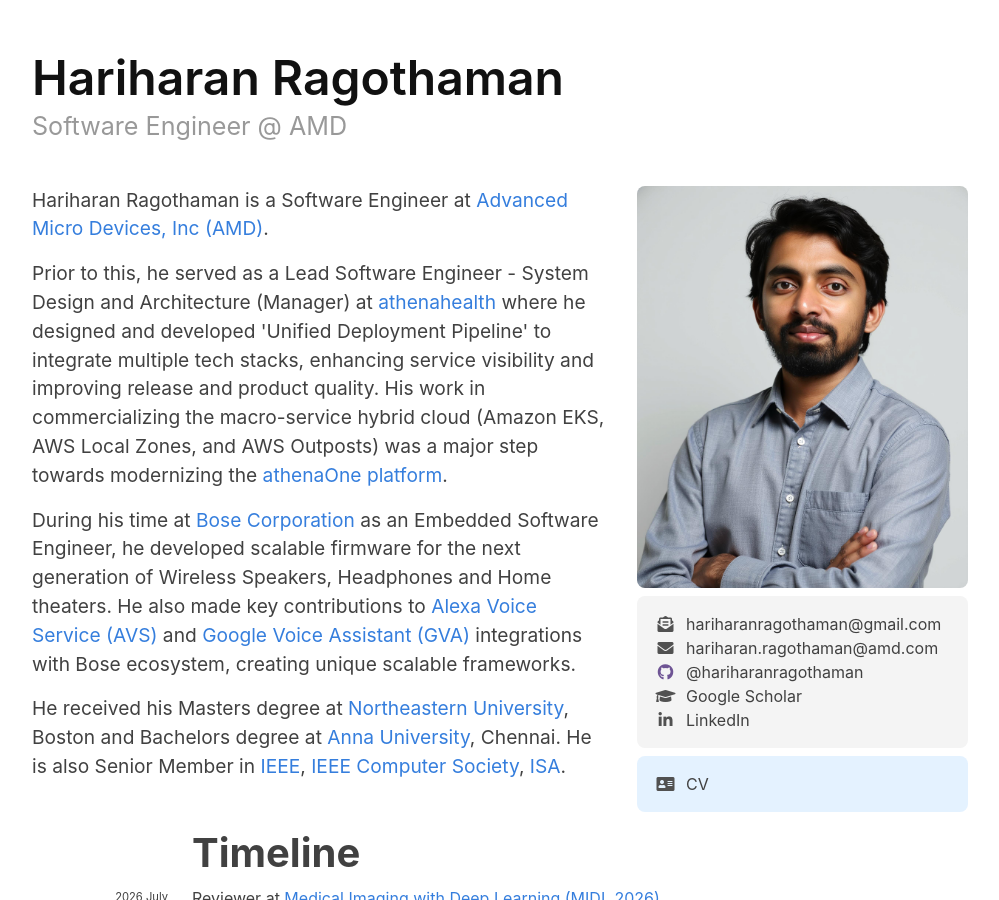
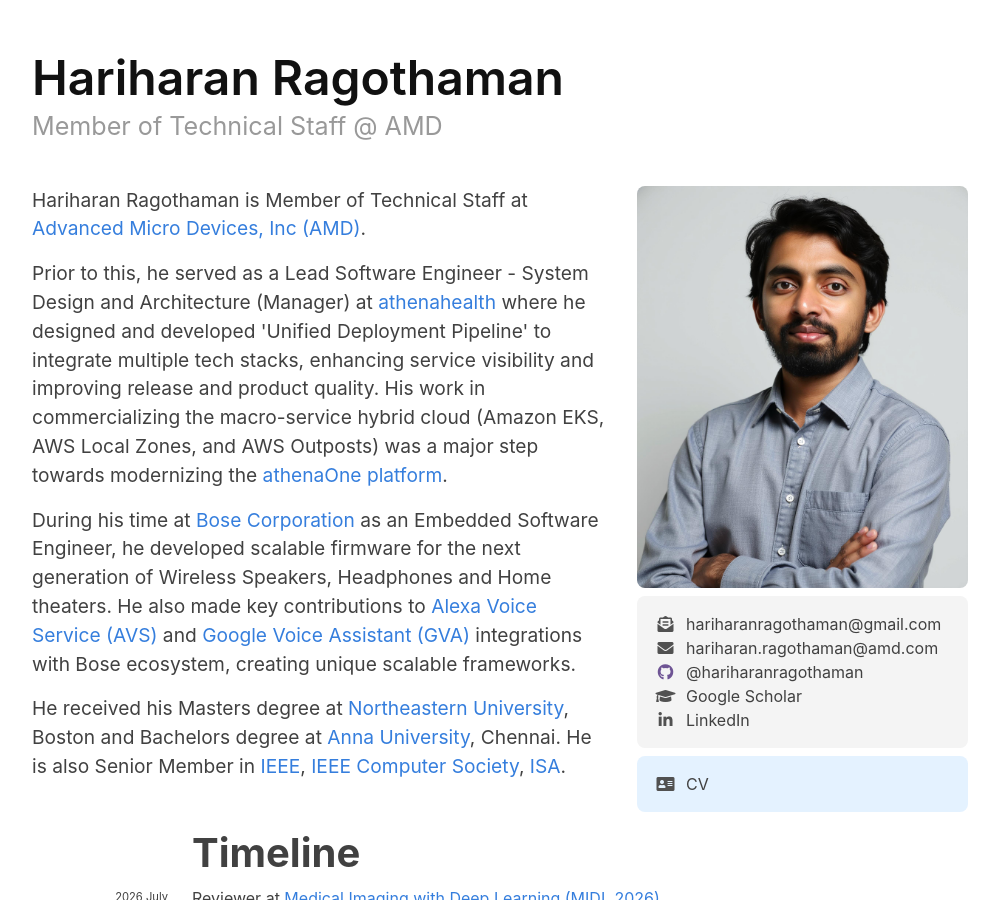
Before and after one commit to hariharanragothaman/hariharanragothaman.github.io, a Jekyll site: the page built from index.md, in a window 1280 px wide and 900 px high. Shown: the whole window, without its empty margins (140-1139 px from the left). Built offline with Jekyll 4.4.1, drawn with Linux system fonts in a browser that asks for light colours; nearby versions of some CDN libraries; some web fonts are replaced; some of the changed text lies outside the part shown.

Commit message:
Polishes and Updates

```diff
--- a/_config.yml
+++ b/_config.yml
@@ -1,8 +1,8 @@
 title: Hariharan Ragothaman
-tagline: Software Engineer @ AMD
+tagline:  Member of Technical Staff @ AMD
 domain: hariharanragothaman.github.io
 url: https://hariharanragothaman.github.io
-description: Hariharan Ragothaman is a Senior Software Engineer at Advanced Micro Devices, Inc (AMD).
+description: Hariharan Ragothaman is a Member of Technical Staff at Advanced Micro Devices, Inc (AMD).
 favicon: <i class="fa-solid fa-i"></i> # this is useless. Look at pngs in the `icons/` folder and change
 baseurl: ""
 # gems: [jekyll-paginate]
--- a/_data/experiences.yaml
+++ b/_data/experiences.yaml
@@ -1,6 +1,6 @@
 - institution: Advanced Micro Devices Inc (AMD)
   location: "Austin, TX, USA"
-  position: Software Engineer, Member of Technical Staff
+  position: Member of Technical Staff
   group: "Server Systems Software"
   year: "Jan 2025 - Present"
   description: ""
--- a/_data/news.yaml
+++ b/_data/news.yaml
@@ -360,7 +360,7 @@
 
 - year: 2025
   year-extra: January
-  description: Software Engineer at <a href="https://www.amd.com/en.html">Advanced Micro Devices, Inc </a>
+  description: Member of Technical Staff at <a href="https://www.amd.com/en.html">Advanced Micro Devices, Inc </a>
 
 
 #-------------------------------------------- 2025 --------------------------------------------------------------------
--- a/index.md
+++ b/index.md
@@ -14,7 +14,7 @@
 	</div>
 	<div class="intro-left">
 	<div class="intro-left">
-		Hariharan Ragothaman is a Software Engineer at <a href="https://www.amd.com/en.html">Advanced Micro Devices, Inc (AMD)</a>.
+		Hariharan Ragothaman is Member of Technical Staff  at <a href="https://www.amd.com/en.html">Advanced Micro Devices, Inc (AMD)</a>.
 	</div>
 	<div style="height: 1rem"></div>
 	<div>
```
